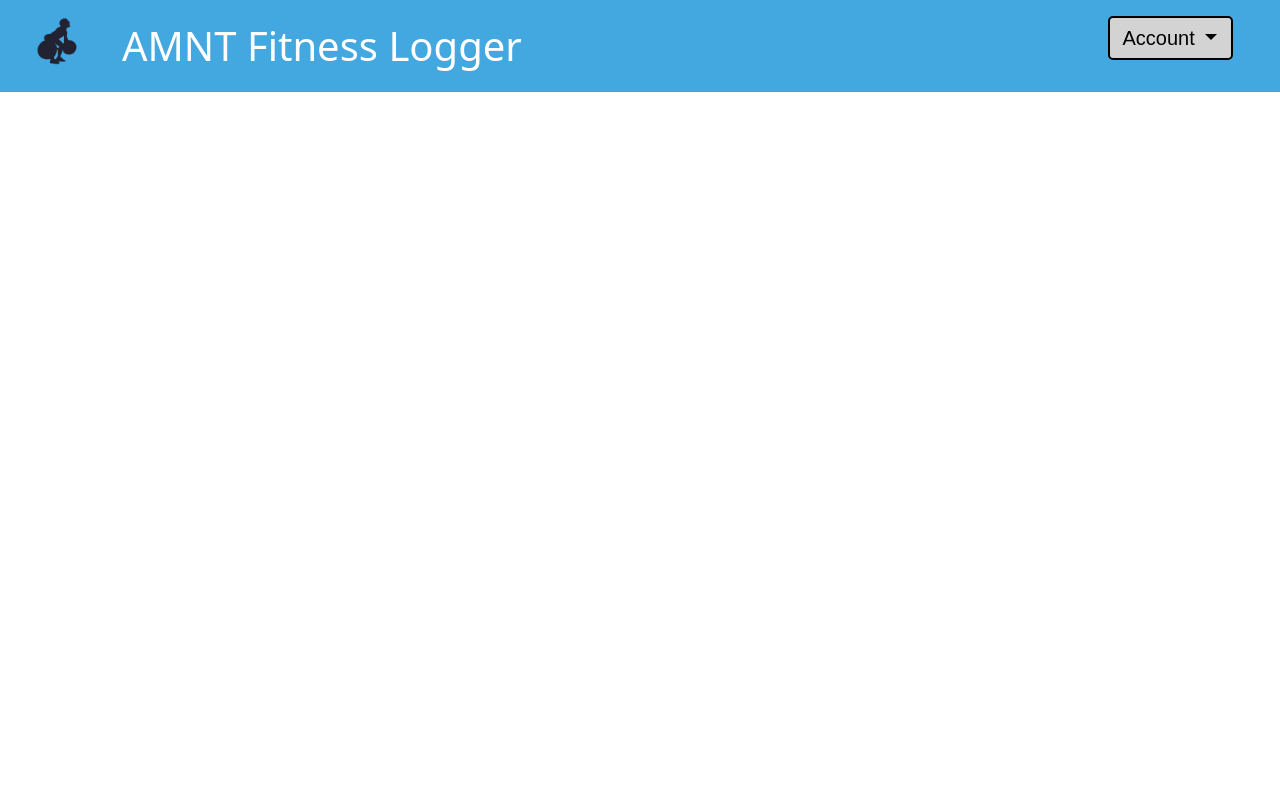
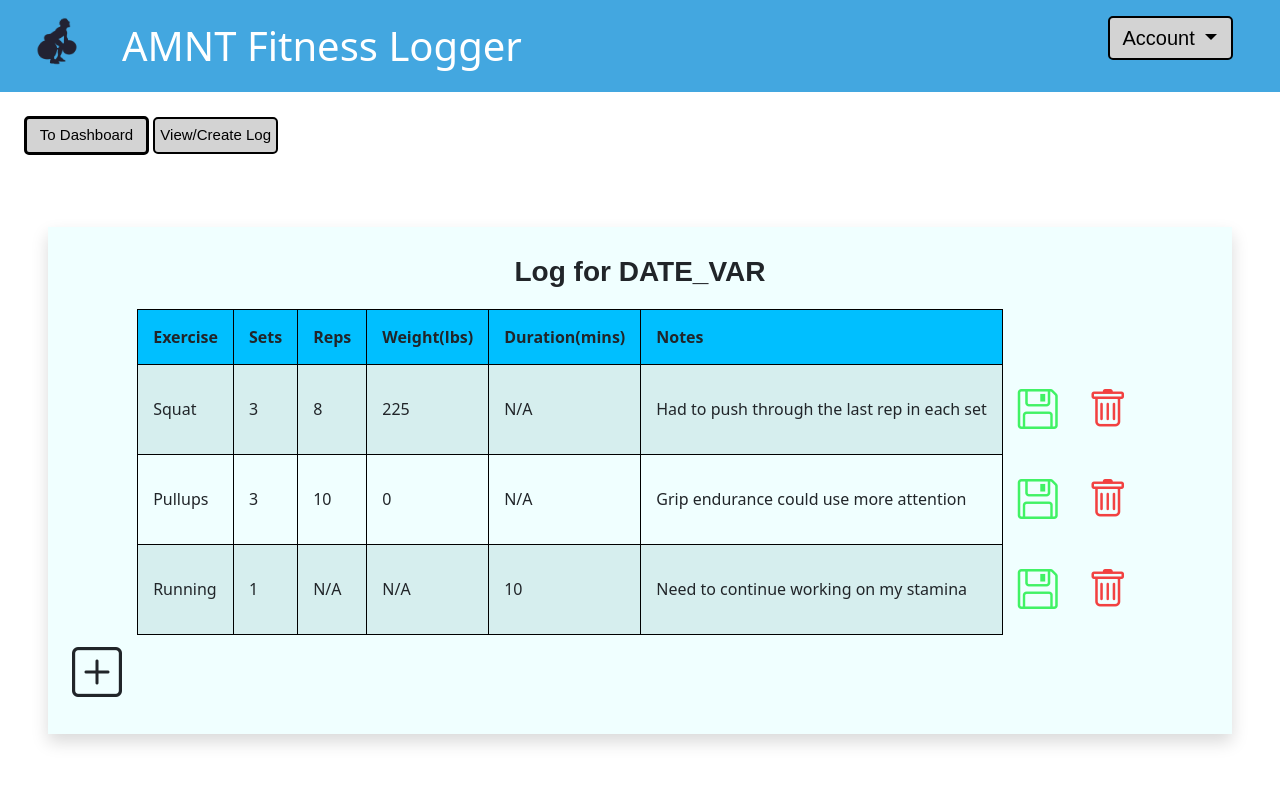
Before and after one commit to nichS21/FitnessLogger, a PHP site: page /logging.php in a window 1280 px wide. Shown: the top 785 px of the page. Run offline with PHP 8.4, Linux system fonts and the light colour scheme.

Commit message:
Create logging page.

```diff
--- a/css/site.css
+++ b/css/site.css
@@ -18,8 +18,47 @@
     font-size:20px;
     display:inline-block;
     text-align:center;
-    background-color:lightgrey
+    background-color:#D3D3D3
 }
 .acctColor{
     background-color:#D3D3D3;
 }
+.gnrlBtn{
+    font-family: "Helevetica Neue", sans-serif;
+    border-radius: 5px;
+    border-style: solid;
+    color: black;
+    text-decoration: none;
+    padding: 5px;
+    width: 125px;
+    height: auto;
+    font-size:15px;
+    display:inline-block;
+    text-align:center;
+    background-color:lightgrey
+}
+.gnrlBtnSmall{
+    font-family: "Helevetica Neue", sans-serif;
+    border-radius: 5px;
+    border-style: solid;
+    color: black;
+    text-decoration: none;
+    padding: 5px;
+    width: 75px;
+    height: auto;
+    font-size:15px;
+    display:inline-block;
+    text-align:center;
+    background-color:darkgrey
+}
+.shadow{
+    box-shadow: 0 4px 8px 0 rgba(0, 0, 0, 0.4), 0 6px 20px 0 rgba(0, 0, 0, 0.38);
+}
+.saveBtn{
+    font-size:40px;
+    color:#41f265;
+}
+.delBtn{
+    font-size:40px;
+    color:#f24141;
+}
--- a/logging.php
+++ b/logging.php
@@ -7,6 +7,30 @@
         neededImports();
     ?>
 
+    <style>
+        th, td{
+            border: 1px solid black;
+            border-collapse: collapse;
+            padding: 15px;
+        }
+        table {
+            margin-left:auto;
+            margin-right:auto;
+            overflow-x:auto;
+        }
+        th {
+            background-color:deepskyblue;
+        }
+        tr:nth-child(even) {
+            background-color: #D6EEEE;
+        }
+        .modifyTD{
+            border: none;
+            background-color:azure;
+            text-align:center
+        }
+    </style>
+
 </head>
 
 <body>
@@ -14,6 +38,98 @@
 <?php genNavBar() ?>
 
 
+<!-- Navigation buttons -->
+<div class="col-md-12 p-4">
+    <a class="gnrlBtn" href="landingPage.php">To Dashboard</a>
+    <button class="gnrlBtn" type="button" data-bs-toggle="collapse" data-bs-target="#searchDate" aria-expanded="false" aria-controls="searchDate">View/Create Log</button>
+
+    <div class="collapse p-2" id="searchDate">
+        <div class="card card-body">
+            <div class="row">
+                <div class="col-md-6 d-inline">
+                    <form method="POST" action="">
+                        <label for="logDate"> Choose a date: </label>
+                        <input type="date" name="logDate" min="2025-03-01" />
+                        <button class="gnrlBtn" type="submit">Search</button>
+
+
+                    </form>
+                </div>
+                 <!-- JS to display result of search -->
+                <div class="col-md-6 d-inline site-color">This div will hold the search result and the option to create a a log (from scratch/template) if none exist.</div>
+            </div>
+        </div>
+    </div>
+</div>
+
+
+
+<!-- Logging table -->
+<div class="container-fluid p-5">
+    <div class="table-responsive p-4 shadow" style="background-color:azure;">
+        <p class="site-font text-center fw-bold fs-3" style="display:block"> Log for <?php print "DATE_VAR" ?> </p>
+
+        <table>
+            <tr>
+                <th>Exercise</th>
+                <th>Sets</th>
+                <th>Reps</th>
+                <th>Weight(lbs)</th>
+                <th>Duration(mins)</th>
+                <th>Notes</th>
+            </tr>
+            <tr>
+                <td>Squat</td>
+                <td>3</td>
+                <td>8</td>
+                <td>225</td>
+                <td>N/A</td>
+                <td class="text-wrap">Had to push through the last rep in each set</td>
+                <td class="modifyTD">
+                    <i class="bi bi-floppy saveBtn" ></i>
+                </td>
+                <td class="modifyTD">
+                    <i class="bi bi-trash delBtn"></i>
+                </td>
+            </tr>
+            <tr>
+                <td>Pullups</td>
+                <td>3</td>
+                <td>10</td>
+                <td>0</td>
+                <td>N/A</td>
+                <td class="text-wrap">Grip endurance could use more attention</td>
+                <td class="modifyTD">
+                    <i class="bi bi-floppy saveBtn" ></i>
+                </td>
+                <td class="modifyTD">
+                    <i class="bi bi-trash delBtn"></i>
+                </td>
+            </tr>
+            <tr>
+                <td>Running</td>
+                <td>1</td>
+                <td>N/A</td>
+                <td>N/A</td>
+                <td>10</td>
+                <td class="text-wrap">Need to continue working on my stamina</td>
+                <td class="modifyTD">
+                    <i class="bi bi-floppy saveBtn" ></i>
+                </td>
+                <td class="modifyTD">
+                    <i class="bi bi-trash delBtn"></i>
+                </td>
+            </tr>
+        </table>
+
+        <i class="bi bi-plus-square" style="font-size:50px"></i>
+    </div>
+ </div>
+
+<!-- Weekly Goal Progress -->
+<!-- things like how many calories this log burned relative to your weekly goal -->
+
+
 </body>
 
 </html>
--- a/scriptsPHP/util.php
+++ b/scriptsPHP/util.php
@@ -2,10 +2,12 @@
 
 /*
 * Function to include needed CSS/JS imports for any page on site
+* Made by Nick
 */
 function neededImports()
 { ?>
     <link href="https://cdn.jsdelivr.net/npm/bootstrap@5.3.3/dist/css/bootstrap.min.css" rel="stylesheet">
+    <link href="https://cdn.jsdelivr.net/npm/bootstrap-icons@1.11.3/font/bootstrap-icons.min.css" rel="stylesheet" >
     <script src="https://cdn.jsdelivr.net/npm/bootstrap@5.3.3/dist/js/bootstrap.bundle.min.js"></script>
     <link href="../css/site.css" rel="stylesheet">
 <?php
@@ -14,6 +16,7 @@ function neededImports()
 /*
 * Generate navbar at top of page (intended to be used throughout site).
 * NOTE: Not used on landing page to eliminate unnecessary 'Account' dropdown button
+* Made by Nick
 */
 function genNavBar()
 {
```
